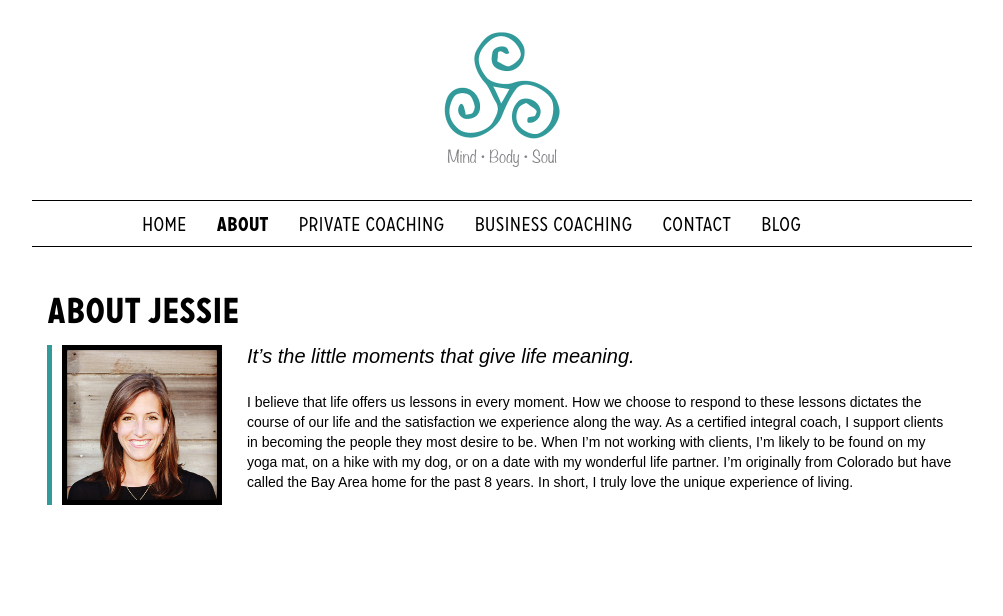
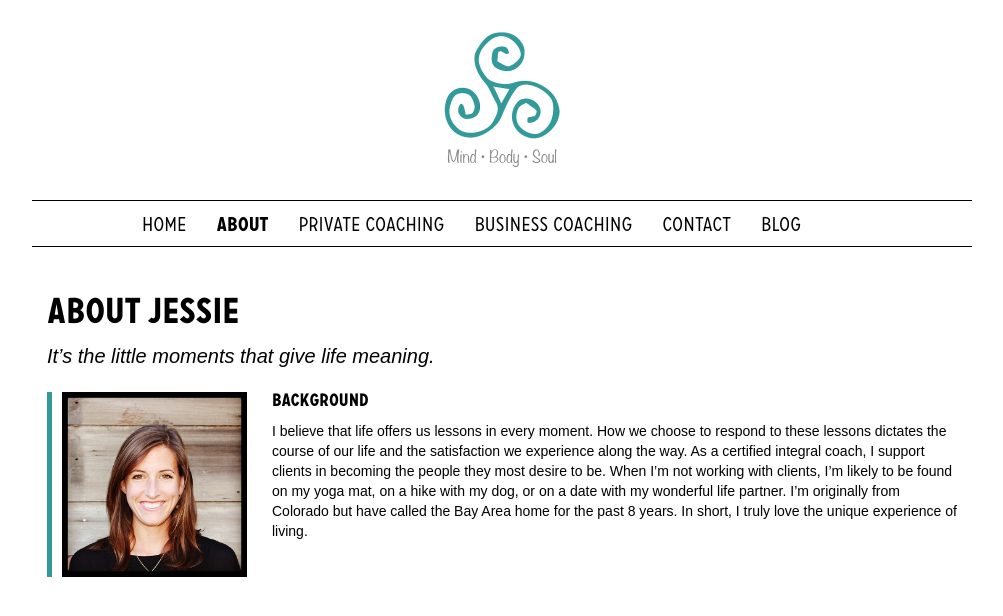
Before and after one commit to kylemaclaren/jessiecurtner, a Jekyll site: the page built from about.md, in a window 1280 px wide. Shown: the top 616 px of the page, without its empty margins (138-1141 px from the left). Built offline with Jekyll 4.4.1, drawn with Linux system fonts in a browser that asks for light colours; nearby versions of some CDN libraries.

Commit message:
Update files

```diff
--- a/_layouts/page.html
+++ b/_layouts/page.html
@@ -11,11 +11,13 @@
       </div>
     {% elsif page.title == 'Blog' %}
       <div class="col-md-12">
+        <h1>{{ page.title }}</h1>
+        {{ content }}
         {% for post in site.posts limit: 25 %}
         <div class="blog-article">
-          <h1>{{ post.title }}</h1>
           <a href="{{ post.url }}"><img class="blog-thumb" src="{{ post.image }}" /></a>
-          {{ post.content | truncatewords: 90 }} [<a href="{{ post.url }}">more</a>]
+          <h4>{{ post.title }}</h4>
+          {{ post.content | truncatewords: 75 }} [<a href="{{ post.url }}">read more</a>]
         </div>
         {% endfor %}
       </div>
--- a/about.md
+++ b/about.md
@@ -4,8 +4,10 @@ title: About Jessie
 permalink: /about/
 ---
 
+### It's the little moments that give life meaning.
+
 <img class="profile-pic" src="/img/profile.png" />
 
-### It's the little moments that give life meaning.
+#### Background
 
 I believe that life offers us lessons in every moment. How we choose to respond to these lessons dictates the course of our life and the satisfaction we experience along the way. As a certified integral coach, I support clients in becoming the people they most desire to be. When I'm not working with clients, I'm likely to be found on my yoga mat, on a hike with my dog, or on a date with my wonderful life partner. I'm originally from Colorado but have called the Bay Area home for the past 8 years. In short, I truly love the unique experience of living.
--- a/css/custom.css
+++ b/css/custom.css
@@ -49,12 +49,13 @@ blockquote {
 .profile-pic {
   float: left;
   margin-right: 25px;
+  margin-bottom: 20px;
   padding-left:10px;
   border-left: 5px solid #339999;
-  width: 175px;
+  width: 200px;
 }
 .blog-article {
-  min-height: 200px;
+  min-height: 175px;
 }
 .blog-title, .blog-title:hover {
   color:#000;
@@ -67,6 +68,7 @@ blockquote {
 .blog-thumb {
   float: left;
   margin-right: 25px;
+  margin-bottom: 20px;
   padding-left: 10px;
   border-left: 5px solid #339999;
   width: 250px;
```
Also changed, not shown: _posts/2014-02-12-learning-to-be-supportive.md (+1 -1 lines), blog.md (+2 -0 lines), private-coaching.md (+0 -4 lines).
